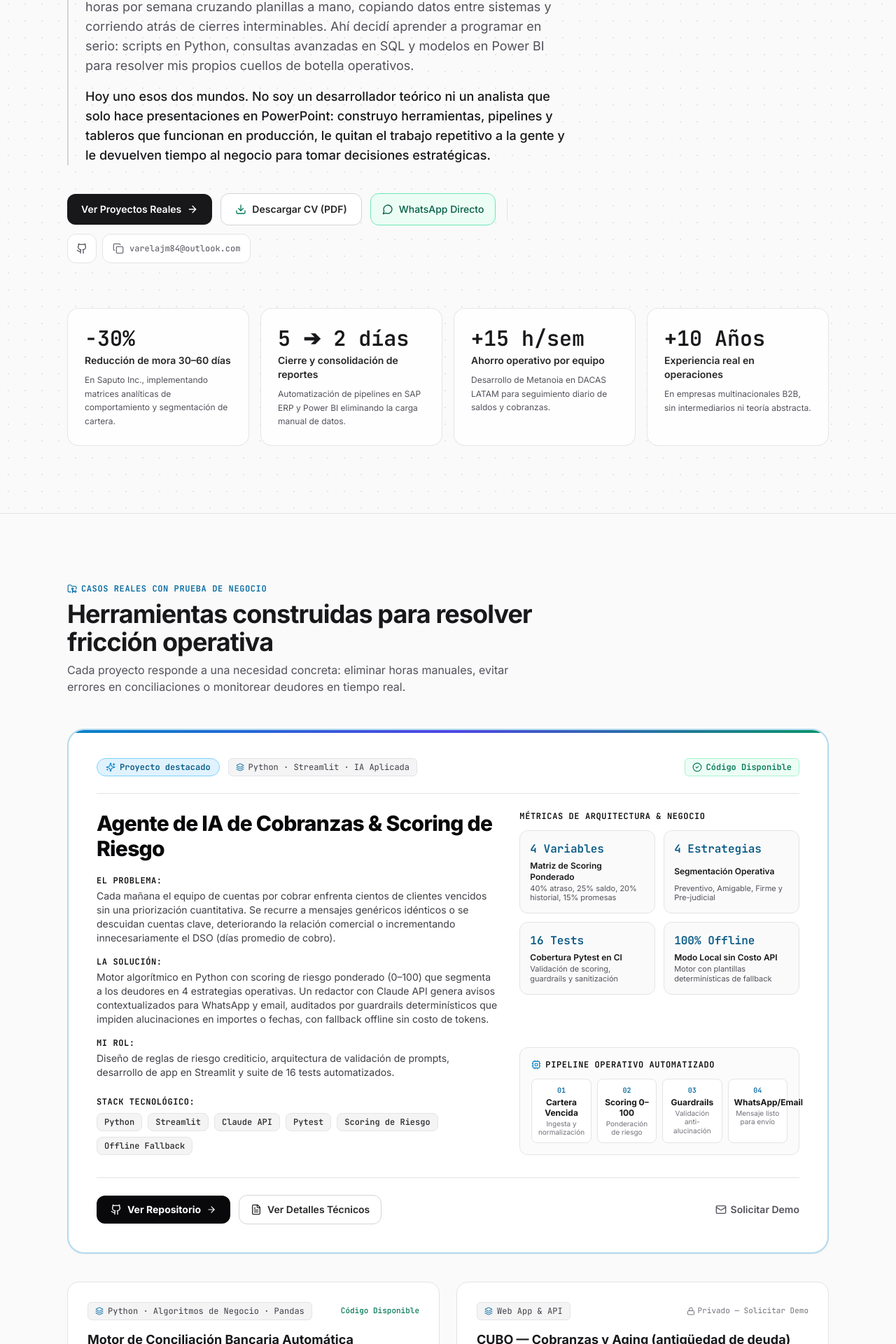
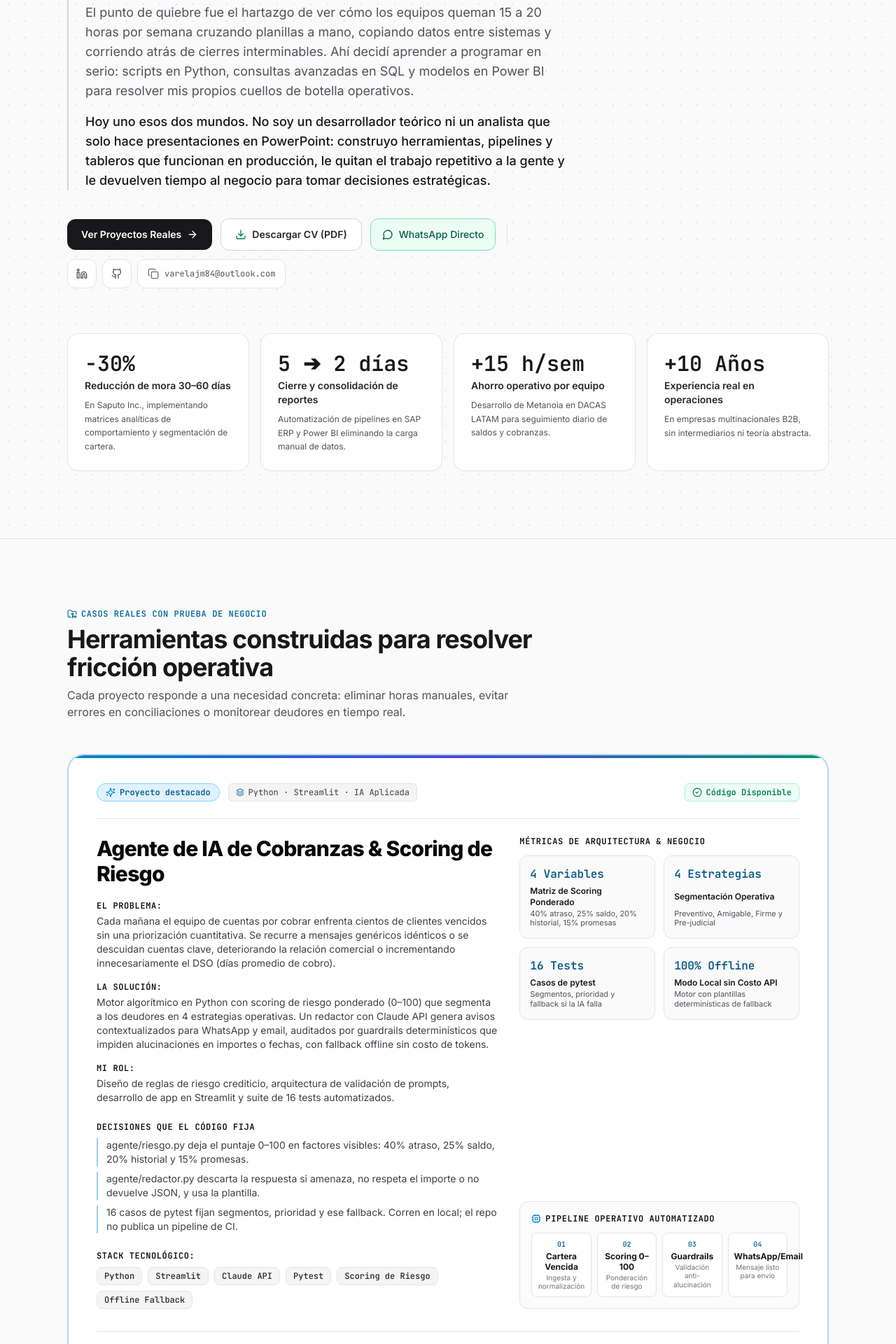
Before and after one commit to varelajm10/juan-manuel-varela-portfolio, a React (Vite) app: page / in a window 1280 px wide. Shown: the part 846-2766 px from the top of the page at 70% size. Built offline with nearby package versions, Linux system fonts and the light colour scheme.

Commit message:
feat: enlazar LinkedIn y mostrar las decisiones que el codigo publico fija
El perfil deja de afirmar un CI que el repo no tiene, y los casos privados explican por que el codigo no esta abierto.

Co-authored-by: Cursor <cursoragent@cursor.com>

```diff
--- a/index.html
+++ b/index.html
@@ -56,7 +56,8 @@
           "name": "Buenos Aires, Argentina"
         },
         "sameAs": [
-          "https://github.com/varelajm10"
+          "https://github.com/varelajm10",
+          "https://www.linkedin.com/in/juan-m-varela1984"
         ],
         "knowsAbout": [
           "Gestión de créditos y cobranzas",
--- a/src/components/CvModal.jsx
+++ b/src/components/CvModal.jsx
@@ -108,7 +108,7 @@ export default function CvModal({ isOpen, onClose }) {
               <span>•</span>
               <span>{personalInfo.location}</span>
               <span>•</span>
-              <span>linkedin.com/in/juan-manuel-varela</span>
+              <span>linkedin.com/in/juan-m-varela1984</span>
             </div>
           </div>
 
--- a/src/components/Hero.jsx
+++ b/src/components/Hero.jsx
@@ -60,6 +60,9 @@ export default function Hero({ lang }) {
             <span>{t.heroCtaBanner}</span>
           </div>
 
+          <p className="mb-3 text-sm sm:text-base font-semibold tracking-tight text-sky-800 dark:text-sky-300">
+            {personalInfo.role[lang]}
+          </p>
           <h1 className="text-3xl sm:text-5xl lg:text-6xl font-bold tracking-tight text-zinc-900 dark:text-zinc-100 leading-[1.15]">
             {t.headline}
             <span className="text-zinc-500 dark:text-zinc-400">{t.headlineSub}</span>
--- a/src/components/Projects.jsx
+++ b/src/components/Projects.jsx
@@ -128,6 +128,21 @@ export default function Projects({ lang, onSelectDemo }) {
                       )}
                     </div>
                   </div>
+
+                  {flagshipProject.engineering?.length > 0 && (
+                    <div>
+                      <span className="font-semibold text-zinc-950 dark:text-zinc-100 block text-xs uppercase font-mono tracking-wider mb-2">
+                        {t.engineeringLabel}
+                      </span>
+                      <ul className="space-y-2 text-xs sm:text-sm text-zinc-700 dark:text-zinc-300 leading-relaxed">
+                        {flagshipProject.engineering.map((item) => (
+                          <li key={item} className="pl-3 border-l-2 border-sky-600/40">
+                            {item}
+                          </li>
+                        ))}
+                      </ul>
+                    </div>
+                  )}
 
                   {/* Badges del Stack Tecnológico del Flagship */}
                   <div>
@@ -347,6 +362,23 @@ export default function Projects({ lang, onSelectDemo }) {
 
                 {/* Tags & Botonera Jerárquica Limpia (1 Primario + 1 Secundario Opcional) */}
                 <div className="mt-6 pt-5 border-t border-zinc-200 dark:border-zinc-800">
+                  {project.engineering?.length > 0 && (
+                    <div className="mb-4">
+                      <span className="font-semibold text-zinc-900 dark:text-zinc-200 block text-xs uppercase font-mono tracking-wider mb-2">
+                        {t.engineeringLabel}
+                      </span>
+                      <ul className="space-y-1.5 text-xs text-zinc-600 dark:text-zinc-400 leading-relaxed">
+                        {project.engineering.map((item) => (
+                          <li key={item}>{item}</li>
+                        ))}
+                      </ul>
+                    </div>
+                  )}
+                  {isPrivate && (
+                    <p className="mb-4 text-xs text-zinc-500 dark:text-zinc-400 leading-relaxed">
+                      {t.privacyNote}
+                    </p>
+                  )}
                   <div className="flex flex-wrap gap-1.5 mb-4">
                     {project.tags.map((tag) => (
                       <span
--- a/src/config/siteConfig.js
+++ b/src/config/siteConfig.js
@@ -22,7 +22,7 @@ export const siteConfig = {
   // Enlaces sociales y profesionales
   links: {
     github: 'https://github.com/varelajm10', // Confirmado
-    linkedin: null, // TODO: PEGAR_URL_LINKEDIN (Confirmar URL real por escrito antes de enlazar)
+    linkedin: 'https://www.linkedin.com/in/juan-m-varela1984',
   },
 
   // Documentos estáticos verificados en /public
--- a/src/data/portfolioData.js
+++ b/src/data/portfolioData.js
@@ -95,6 +95,9 @@ export const content = {
       flagshipBadge: 'Proyecto destacado',
       flagshipMetricsTitle: 'Métricas de Arquitectura & Negocio',
       flagshipPipelineTitle: 'Pipeline Operativo Automatizado',
+      engineeringLabel: 'Decisiones que el código fija',
+      privacyNote:
+        'Repositorio privado: contiene datos de clientes. La demo muestra la arquitectura, no la cartera.',
       items: [
         {
           id: 'agente-cobranzas-ia',
@@ -125,8 +128,8 @@ export const content = {
             },
             {
               value: '16 Tests',
-              label: 'Cobertura Pytest en CI',
-              detail: 'Validación de scoring, guardrails y sanitización',
+              label: 'Casos de pytest',
+              detail: 'Segmentos, prioridad y fallback si la IA falla',
             },
             {
               value: '100% Offline',
@@ -139,6 +142,11 @@ export const content = {
             { step: '02', name: 'Scoring 0–100', desc: 'Ponderación de riesgo' },
             { step: '03', name: 'Guardrails', desc: 'Validación anti-alucinación' },
             { step: '04', name: 'WhatsApp/Email', desc: 'Mensaje listo para envío' },
+          ],
+          engineering: [
+            'agente/riesgo.py deja el puntaje 0–100 en factores visibles: 40% atraso, 25% saldo, 20% historial y 15% promesas.',
+            'agente/redactor.py descarta la respuesta si amenaza, no respeta el importe o no devuelve JSON, y usa la plantilla.',
+            '16 casos de pytest fijan segmentos, prioridad y ese fallback. Corren en local; el repo no publica un pipeline de CI.',
           ],
           tags: ['Python', 'Streamlit', 'Claude API', 'Pytest', 'Scoring de Riesgo', 'Offline Fallback'],
           isPublic: true,
@@ -163,6 +171,11 @@ export const content = {
             '97.2% de imputación automática sobre extractos de prueba y reducción del tiempo de conciliación de días a segundos.',
           impactMetric:
             '97.2% de imputación automática sobre extractos de prueba y reducción del tiempo de conciliación de días a segundos.',
+          engineering: [
+            'conciliador/core.py aplica las reglas de la más segura a la más flexible: número de factura, CUIT, nombre difuso, pago agrupado y parcial FIFO.',
+            'Un parecido ambiguo no se imputa. El pago parcial queda para revisar. Los débitos se ignoran.',
+            '11 tests exigen más del 90% en el dataset de prueba (el README mide 97,2% del importe) y que cada factura se use una sola vez.',
+          ],
           tags: ['Python', 'Pandas', 'RapidFuzz', 'openpyxl', 'Pytest'],
           isPublic: true,
           isPrivate: false,
@@ -489,6 +502,9 @@ export const content = {
       flagshipBadge: 'Featured project',
       flagshipMetricsTitle: 'Architecture & Business Metrics',
       flagshipPipelineTitle: 'Automated Operations Pipeline',
+      engineeringLabel: 'Decisions the code locks in',
+      privacyNote:
+        'Private repository: it holds client data. A demo shows the architecture, not the customer book.',
       items: [
         {
           id: 'agente-cobranzas-ia',
@@ -519,8 +535,8 @@ export const content = {
             },
             {
               value: '16 Tests',
-              label: 'Pytest Suite in CI',
-              detail: 'Scoring validation, prompt guardrails, and sanitization',
+              label: 'Pytest cases',
+              detail: 'Segments, priority, and fallback when the model fails',
             },
             {
               value: '100% Offline',
@@ -533,6 +549,11 @@ export const content = {
             { step: '02', name: '0–100 Scoring', desc: 'Risk-weighted grading' },
             { step: '03', name: 'Guardrails', desc: 'Anti-hallucination check' },
             { step: '04', name: 'WhatsApp/Email', desc: 'Production-ready dispatch' },
+          ],
+          engineering: [
+            'agente/riesgo.py keeps the 0–100 score explainable: 40% days overdue, 25% balance, 20% history, 15% broken promises.',
+            'agente/redactor.py rejects a draft that threatens, misses the amount, or is not JSON, then uses the template.',
+            '16 pytest cases lock the segments, the sort order, and that fallback. They run locally; the repo does not publish a CI workflow.',
           ],
           tags: ['Python', 'Streamlit', 'Claude API', 'Pytest', 'Credit Risk', 'Offline Fallback'],
           isPublic: true,
@@ -557,6 +578,11 @@ export const content = {
             '97.2% automated match rate on test datasets and reduction of reconciliation time from days to seconds.',
           impactMetric:
             '97.2% automated match rate on test datasets and reduction of reconciliation time from days to seconds.',
+          engineering: [
+            'conciliador/core.py runs rules from safest to loosest: invoice number, tax ID, fuzzy name, grouped payment, and FIFO partials.',
+            'An ambiguous name match is left unmatched. Partial payments are flagged for review. Debits are ignored.',
+            '11 tests require over 90% on the sample book (the README measures 97.2% of amount) and that each invoice is used once.',
+          ],
           tags: ['Python', 'Pandas', 'RapidFuzz', 'openpyxl', 'Pytest'],
           isPublic: true,
           isPrivate: false,
```
